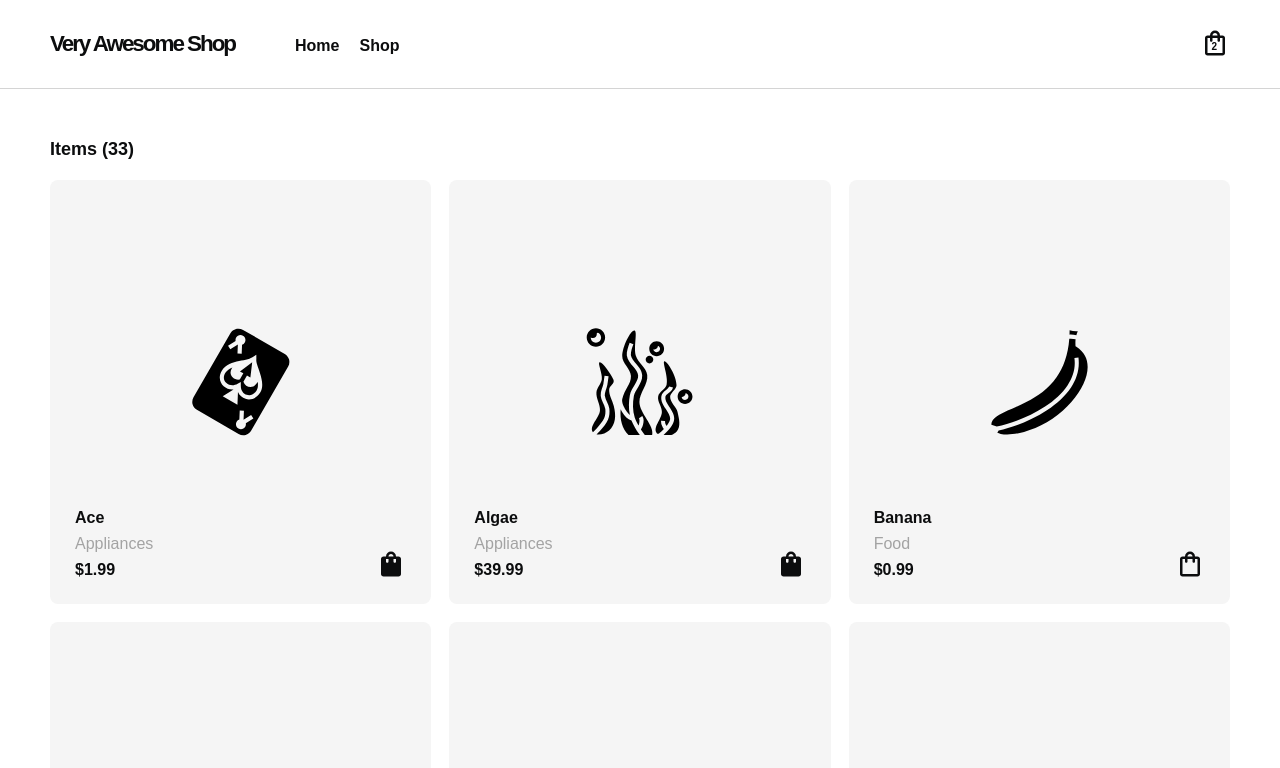
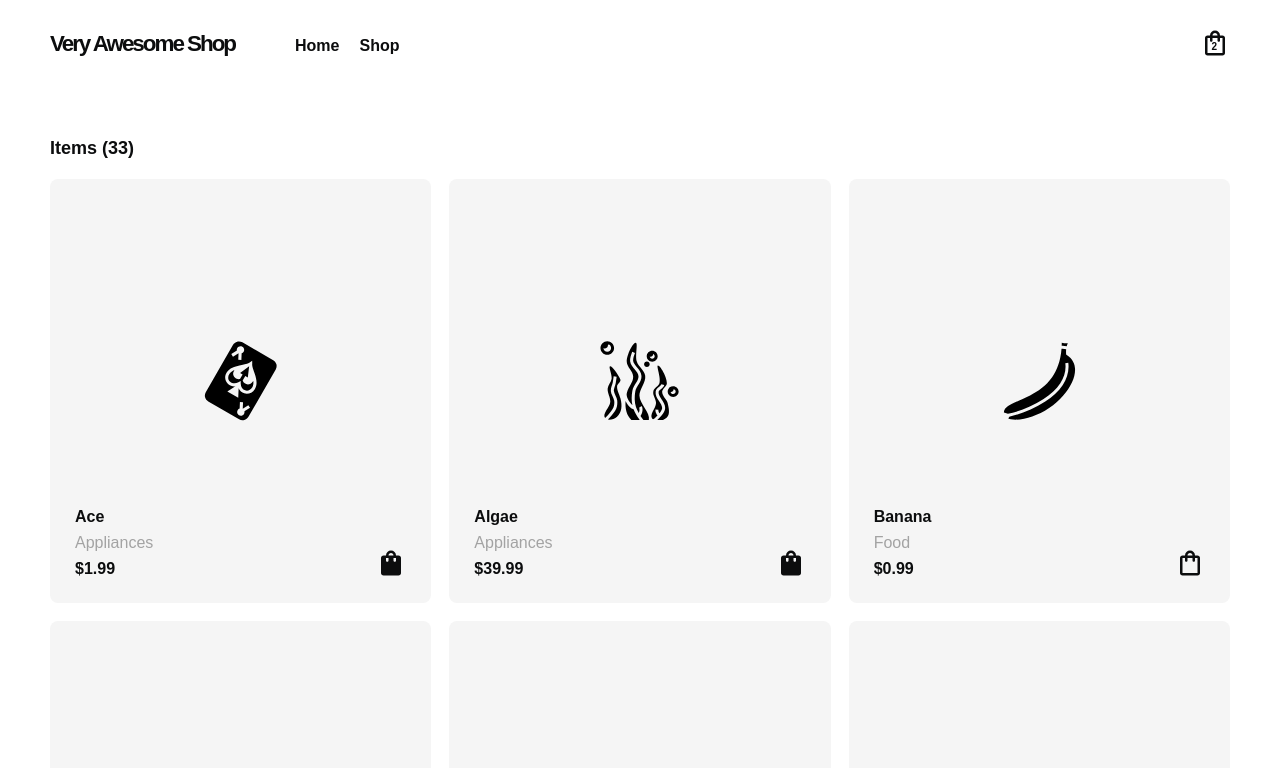
Before and after one commit to dpeterzen/awesome-shop-react, a React (Vite) app: page /shop in a window 1280 px wide. Shown: the top 768 px of the page. Built offline with nearby package versions, Linux system fonts and the light colour scheme.

Commit message:
remove header border and reduce product img sizing

```diff
--- a/src/components/Header/Header.css
+++ b/src/components/Header/Header.css
@@ -3,8 +3,8 @@
 header {
   box-sizing: border-box;
   width: 100%;
-  border: 1px solid var(--color-300);
-  border-width: 0 0 1px 0;
+  /* border: 1px solid var(--color-300);
+  border-width: 0 0 1px 0; */
 }
 
 header h1, header h2, header h3 {
--- a/src/components/ProductSection/ProductItem/ProductItem.css
+++ b/src/components/ProductSection/ProductItem/ProductItem.css
@@ -2,7 +2,7 @@
 
 .product-item {
   --spacing: 25px;
-  --image-size: 115px;
+  --image-size: 85px;
   --icon-size: 30px;
 }
 
```
